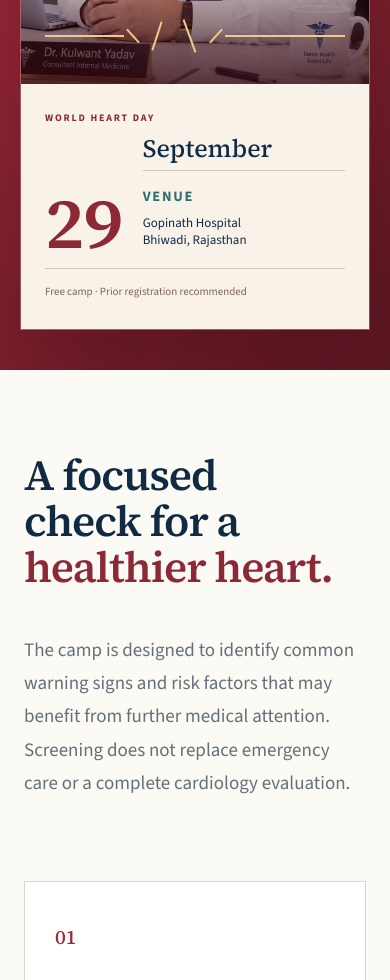
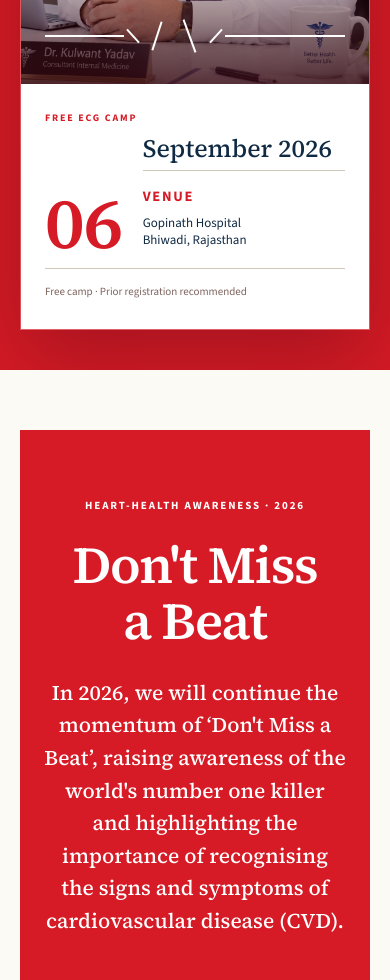
Before and after one commit to DrKulwantYadav/dky, a Next.js app: page /world-heart-day-free-ecg-camp in a window 390 px wide. Shown: the part 1020-2000 px from the top of the page. Built offline with nearby package versions, Linux system fonts and the light colour scheme.

Commit message:
Redesign September free ECG camp page

```diff
--- a/app/globals.css
+++ b/app/globals.css
@@ -752,3 +752,51 @@ footer .footer-social a:hover .footer-social-icon{transform:none}
 .conditions-hub .hub-hero h1,.conditions-hub .hub-hero>p,.services-page .services-hero h1,.services-page .services-hero>p,.services-page .service-jump{position:relative;z-index:1}
 @media(max-width:900px){.conditions-hub .hub-hero{background-image:linear-gradient(90deg,rgba(247,250,247,.97) 0%,rgba(247,250,247,.92) 62%,rgba(247,250,247,.66) 100%),url('/conditions-page-hero-background.png');background-position:center,58% center}.services-page .services-hero{background-image:linear-gradient(90deg,rgba(247,250,252,.97) 0%,rgba(247,250,252,.93) 64%,rgba(247,250,252,.7) 100%),url('/services-page-hero-background.png');background-position:center,60% center}}
 @media(max-width:620px){.conditions-hub .hub-hero,.services-page .services-hero{background-size:100% 100%,auto 100%}.conditions-hub .hub-hero{background-image:linear-gradient(90deg,rgba(247,250,247,.98) 0%,rgba(247,250,247,.95) 70%,rgba(247,250,247,.78) 100%),url('/conditions-page-hero-background.png');background-position:center,62% center}.services-page .services-hero{background-image:linear-gradient(90deg,rgba(247,250,252,.98) 0%,rgba(247,250,252,.95) 72%,rgba(247,250,252,.8) 100%),url('/services-page-hero-background.png');background-position:center,64% center}}
+
+/* September 2026 free ECG camp */
+.heart-camp-page{--heart-red:#d61b26;--heart-white:#ffffff}
+.heart-camp-page .heart-camp-hero{background:radial-gradient(circle at 72% 18%,rgba(255,255,255,.13),transparent 24%),var(--heart-red);color:var(--heart-white)}
+.heart-camp-page .heart-camp-copy .eyebrow,.heart-camp-page .heart-camp-copy h1 em,.heart-camp-page .heart-camp-copy>p:not(.eyebrow),.heart-camp-page .heart-call-action small{color:var(--heart-white)}
+.heart-camp-page .heart-camp-actions .primary-button{background:var(--heart-white);color:var(--heart-red)}
+.heart-camp-page .heart-symbol{background:var(--heart-white);color:var(--heart-red)}
+.heart-camp-page .ecg-line:before,.heart-camp-page .ecg-line:after,.heart-camp-page .ecg-line i{background:var(--heart-white)}
+.heart-camp-page .heart-date-card{background:var(--heart-white)}
+.heart-camp-page .heart-date-card>span,.heart-camp-page .heart-date-card>strong,.heart-camp-page .heart-date-card small{color:var(--heart-red)}
+.heart-campaign-message{margin:clamp(70px,8vw,120px) clamp(30px,10vw,165px);padding:clamp(60px,7vw,105px);background:var(--heart-red);color:var(--heart-white);text-align:center}
+.heart-campaign-message>span{text-transform:uppercase;letter-spacing:.17em;font-weight:700;font-size:11px}
+.heart-campaign-message h2{font-size:clamp(52px,6.5vw,92px);margin:18px 0 28px}
+.heart-campaign-message p{font-family:var(--font-display);font-size:clamp(21px,2vw,30px);line-height:1.55;max-width:1050px;margin:auto}
+.heart-camp-page .heart-attend li:before{color:var(--heart-red)}
+.heart-camp-page .heart-register{background:var(--heart-red);color:var(--heart-white)}
+.heart-camp-page .heart-register .eyebrow,.heart-camp-page .heart-register h2 em,.heart-camp-page .heart-register>p:not(.eyebrow){color:var(--heart-white)}
+.heart-camp-page .heart-register .primary-button{background:var(--heart-white);color:var(--heart-red)}
+.heart-location-hours{padding:clamp(95px,10vw,150px) clamp(30px,8vw,130px);background:var(--heart-white)}
+.heart-location-heading{display:flex;align-items:end;justify-content:space-between;gap:30px;margin-bottom:55px}
+.heart-location-heading h2{font-size:clamp(48px,6vw,80px);color:var(--navy);margin:0}
+.heart-location-grid{display:grid;grid-template-columns:1.15fr .85fr 1fr;gap:22px}
+.heart-location-grid article{min-width:0;border:1px solid var(--line);background:var(--heart-white)}
+.heart-map-card{display:flex;flex-direction:column}
+.heart-map-card iframe{width:100%;min-height:380px;border:0;flex:1}
+.heart-map-card>a{padding:18px 24px;color:var(--heart-red);font-weight:700;border-top:1px solid var(--line)}
+.heart-contact-card,.heart-hours-card{padding:36px 32px}
+.heart-contact-card>span,.heart-hours-card>span{text-transform:uppercase;letter-spacing:.12em;font-size:10px;font-weight:700;color:var(--heart-red)}
+.heart-contact-card h3,.heart-hours-card h3{font-family:var(--font-display);font-size:34px;color:var(--navy);margin:18px 0 30px}
+.heart-contact-card address{font-style:normal;color:var(--muted);font-size:17px;line-height:1.7}
+.heart-contact-card dl{margin:38px 0 0;border-top:1px solid var(--line)}
+.heart-contact-card dl>div{padding:17px 0;border-bottom:1px solid var(--line)}
+.heart-contact-card dt{text-transform:uppercase;letter-spacing:.1em;font-size:10px;color:var(--muted)}
+.heart-contact-card dd{margin:6px 0 0;font-weight:700;overflow-wrap:anywhere}
+.heart-hours-list{border-top:2px solid var(--heart-red)}
+.heart-hours-list p{display:grid;grid-template-columns:52px 1fr auto;gap:12px;align-items:center;margin:0;padding:18px 0;border-bottom:1px solid var(--line)}
+.heart-hours-list strong{font-family:var(--font-display);font-size:30px;color:var(--heart-red)}
+.heart-hours-list span{color:var(--muted)}
+.heart-hours-list b{font-size:13px;color:var(--navy)}
+.heart-final-cta{text-align:center;padding:clamp(95px,10vw,150px) 28px;background:#f4f1ed}
+.heart-final-cta>p{text-transform:uppercase;letter-spacing:.16em;font-weight:700;font-size:11px;color:var(--heart-red)}
+.heart-final-cta h2{font-size:clamp(48px,6vw,84px);color:var(--navy);max-width:1050px;margin:22px auto 40px}
+.heart-final-cta>div{display:flex;justify-content:center;gap:28px;align-items:center;flex-wrap:wrap}
+.heart-final-cta .primary-button{background:var(--heart-red);color:var(--heart-white)}
+.heart-final-cta>div>a:not(.primary-button){font-weight:700;color:var(--heart-red);border-bottom:1px solid var(--heart-red);padding:10px 0}
+.heart-final-cta>small{display:block;max-width:900px;margin:48px auto 0;color:var(--muted);line-height:1.6}
+@media(max-width:980px){.heart-location-grid{grid-template-columns:1fr 1fr}.heart-map-card{grid-column:1/-1}.heart-location-heading{align-items:start;flex-direction:column}}
+@media(max-width:620px){.heart-campaign-message{margin:60px 20px;padding:58px 24px}.heart-location-hours{padding:82px 24px}.heart-location-grid{grid-template-columns:1fr}.heart-map-card{grid-column:auto}.heart-map-card iframe{min-height:310px}.heart-contact-card,.heart-hours-card{padding:30px 24px}.heart-hours-list p{grid-template-columns:46px 1fr}.heart-hours-list b{grid-column:2}.heart-final-cta{padding:82px 24px}.heart-final-cta h2{font-size:45px}}
--- a/app/world-heart-day-free-ecg-camp/page.tsx
+++ b/app/world-heart-day-free-ecg-camp/page.tsx
@@ -3,34 +3,36 @@ import SiteFooter from "../SiteFooter";
 import { pageMetadata } from "../seo";
 
 export const metadata: Metadata = pageMetadata({
-  title: "Free ECG and Heart Check-up Camp | World Heart Day",
-  description: "Join the free ECG and heart check-up camp on 29 September at Gopinath Hospital, Bhiwadi, with Dr. Kulwant Yadav. Call or WhatsApp to register.",
+  title: "Free ECG and Heart Check-up Camp | September 2026",
+  description: "Register for a free ECG and heart check-up on Sundays in September 2026 at Gopinath Hospital, Bhiwadi, with Dr. Kulwant Yadav.",
   path: "/world-heart-day-free-ecg-camp",
 });
 
-const checks = [
-  ["01", "Blood pressure check", "A careful blood-pressure reading with basic interpretation."],
-  ["02", "ECG screening", "A resting ECG when clinically appropriate during the camp."],
-  ["03", "Heart-risk review", "A focused review of symptoms and common cardiovascular risk factors."],
-  ["04", "Doctor guidance", "Practical advice on the next step, follow-up or referral when required."],
+const registrationMessage = "https://wa.me/919205775932?text=I%20would%20like%20to%20register%20for%20the%20free%20ECG%20and%20heart%20check-up%20camp%20on%206%20September%202026.";
+
+const campHours = [
+  ["6", "Sunday", "9:00 am – 1:00 pm"],
+  ["13", "Sunday", "9:00 am – 1:00 pm"],
+  ["20", "Sunday", "9:00 am – 1:00 pm"],
+  ["27", "Sunday", "9:00 am – 1:00 pm"],
 ];
 
 export default function WorldHeartDayCampPage() {
   return <main className="heart-camp-page">
-    <div className="info-strip"><span>World Heart Day · 29 September</span><strong>Free ECG &amp; heart check-up camp</strong></div>
+    <div className="info-strip"><span>Free heart-health camp · September 2026</span><strong>Free ECG &amp; heart check-up</strong></div>
     <header className="site-header">
       <a className="brand" href="/"><span><strong>Dr. Kulwant Yadav</strong><small>Consultant Internal Medicine</small></span></a>
-      <nav aria-label="Camp page navigation"><a href="/">Home</a><a href="#camp-details">Camp details</a><a href="#who-should-attend">Who should attend</a><a href="#register">Register</a></nav>
+      <nav aria-label="Camp page navigation"><a href="/">Home</a><a href="#campaign">Camp details</a><a href="#who-should-attend">Who should attend</a><a href="#register">Register</a></nav>
       <a className="header-cta" href="tel:+919205775932">Call to register</a>
     </header>
 
     <section className="heart-camp-hero">
       <div className="heart-camp-copy">
-        <p className="eyebrow"><span/> World Heart Day · 29 September</p>
+        <p className="eyebrow"><span/> Free ECG camp · 6 September 2026</p>
         <h1>Free ECG &amp;<br/><em>Heart Check-up Camp</em></h1>
         <p>Take a simple, informed step toward understanding your heart health with a focused screening and medical guidance at Gopinath Hospital, Bhiwadi.</p>
         <div className="heart-camp-actions">
-          <a className="primary-button" href="https://wa.me/919205775932?text=I%20would%20like%20to%20register%20for%20the%20free%20World%20Heart%20Day%20ECG%20and%20heart%20check-up%20camp%20on%2029%20September." target="_blank" rel="noopener noreferrer">Register on WhatsApp <span>↗</span></a>
+          <a className="primary-button" href={registrationMessage} target="_blank" rel="noopener noreferrer">Register on WhatsApp <span>↗</span></a>
           <a className="heart-call-action" href="tel:+919205775932"><small>Call for registration</small><strong>+91 92057 75932</strong></a>
         </div>
       </div>
@@ -43,26 +45,23 @@ export default function WorldHeartDayCampPage() {
           <div className="ecg-line" aria-hidden="true"><i/><i/><i/><i/><i/></div>
         </div>
         <div className="heart-date-card">
-          <span>World Heart Day</span>
-          <strong>29</strong>
-          <b>September</b>
+          <span>Free ECG camp</span>
+          <strong>06</strong>
+          <b>September 2026</b>
           <div><small>Venue</small><p>Gopinath Hospital<br/>Bhiwadi, Rajasthan</p></div>
           <em>Free camp · Prior registration recommended</em>
         </div>
       </aside>
     </section>
 
-    <section className="heart-camp-intro" id="camp-details">
-      <div><p className="section-label"><span>01</span> What is included</p><h2>A focused check for a <em>healthier heart.</em></h2></div>
-      <p>The camp is designed to identify common warning signs and risk factors that may benefit from further medical attention. Screening does not replace emergency care or a complete cardiology evaluation.</p>
-    </section>
-
-    <section className="heart-check-grid" aria-label="Camp checks">
-      {checks.map(([number, title, description]) => <article key={number}><span>{number}</span><h2>{title}</h2><p>{description}</p></article>)}
+    <section className="heart-campaign-message" id="campaign">
+      <span>Heart-health awareness · 2026</span>
+      <h2>Don&apos;t Miss a Beat</h2>
+      <p>In 2026, we will continue the momentum of &lsquo;Don&apos;t Miss a Beat&rsquo;, raising awareness of the world&apos;s number one killer and highlighting the importance of recognising the signs and symptoms of cardiovascular disease (CVD).</p>
     </section>
 
     <section className="heart-attend" id="who-should-attend">
-      <div><p className="section-label light"><span>02</span> Consider attending</p><h2>Know your risk before symptoms become serious.</h2></div>
+      <div><p className="section-label light"><span>01</span> Consider attending</p><h2>Know your risk before symptoms become serious.</h2></div>
       <ul>
         <li>Adults with diabetes, high blood pressure, high cholesterol or excess weight</li>
         <li>People with a family history of heart disease or stroke</li>
@@ -72,18 +71,45 @@ export default function WorldHeartDayCampPage() {
     </section>
 
     <section className="heart-prepare">
-      <div><p className="section-label"><span>03</span> Before you visit</p><h2>Bring a few useful details.</h2></div>
+      <div><p className="section-label"><span>02</span> Before you visit</p><h2>Bring a few useful details.</h2></div>
       <div className="heart-prepare-list"><p><b>Current medicines</b><span>Bring your prescription or an updated medicine list.</span></p><p><b>Previous reports</b><span>Carry earlier ECGs, blood tests or heart-related reports if available.</span></p><p><b>Comfortable clothing</b><span>Wear clothing that allows easy access to the chest, arms and ankles for an ECG.</span></p></div>
     </section>
 
     <section className="heart-register" id="register">
       <p className="eyebrow"><span/> Reserve your place</p>
-      <h2>Join the free camp on <em>29 September.</em></h2>
-      <p>Camp timings and individual availability should be confirmed with the clinic before travelling. Registration is recommended because capacity may be limited.</p>
-      <div><a className="primary-button" href="https://wa.me/919205775932?text=I%20would%20like%20to%20register%20for%20the%20free%20World%20Heart%20Day%20ECG%20and%20heart%20check-up%20camp%20on%2029%20September." target="_blank" rel="noopener noreferrer">WhatsApp to register <span>↗</span></a><a href="tel:+919205775932">Call +91 92057 75932</a><a href="https://maps.app.goo.gl/W9QHHQxRkA5bGasi7" target="_blank" rel="noopener noreferrer">Get directions ↗</a></div>
+      <h2>Join the free camp from <em>6 September.</em></h2>
+      <p>Free check-ups are planned on all four Sundays in September. Registration is recommended because capacity may be limited.</p>
+      <div><a className="primary-button" href={registrationMessage} target="_blank" rel="noopener noreferrer">WhatsApp to register <span>↗</span></a><a href="tel:+919205775932">Call +91 92057 75932</a><a href="https://maps.app.goo.gl/W9QHHQxRkA5bGasi7" target="_blank" rel="noopener noreferrer">Get directions ↗</a></div>
     </section>
 
-    <section className="heart-emergency-note"><strong>Important</strong><p>A camp screening is not suitable for emergencies. For chest pain, severe breathlessness, fainting, stroke symptoms or another sudden serious symptom, visit the nearest emergency department immediately.</p></section>
+    <section className="heart-location-hours" id="location-hours">
+      <div className="heart-location-heading"><p className="section-label"><span>03</span> Plan your visit</p><h2>Location &amp; hours</h2></div>
+      <div className="heart-location-grid">
+        <article className="heart-map-card">
+          <iframe title="Gopinath Hospital location on Google Maps" src="https://www.google.com/maps?q=Gopinath%20Hospital%2C%20H-226%20Industrial%20Area%2C%20Bhiwadi%2C%20Rajasthan%20301019&amp;output=embed" loading="lazy" referrerPolicy="no-referrer-when-downgrade"/>
+          <a href="https://maps.app.goo.gl/W9QHHQxRkA5bGasi7" target="_blank" rel="noopener noreferrer">Open in Google Maps ↗</a>
+        </article>
+        <article className="heart-contact-card">
+          <span>Hospital details</span>
+          <h3>Gopinath Hospital</h3>
+          <address>H-226, Industrial Area<br/>Near Ramphal Cinema<br/>Bhiwadi – 301019, Rajasthan</address>
+          <dl><div><dt>Mobile</dt><dd><a href="tel:+919205775932">+91 92057 75932</a></dd></div><div><dt>Email enquiries</dt><dd><a href="tel:+919205775932">Contact the clinic to confirm</a></dd></div></dl>
+        </article>
+        <article className="heart-hours-card">
+          <span>Free camp check-up hours</span>
+          <h3>September 2026</h3>
+          <div className="heart-hours-list">{campHours.map(([date, day, time]) => <p key={date}><strong>{date}</strong><span>{day}</span><b>{time}</b></p>)}</div>
+        </article>
+      </div>
+    </section>
+
+    <section className="heart-final-cta">
+      <p>Four Sundays. One important step for your heart.</p>
+      <h2>Don&apos;t miss the opportunity to get a free ECG check-up.</h2>
+      <div><a className="primary-button" href={registrationMessage} target="_blank" rel="noopener noreferrer">Register for free <span>↗</span></a><a href="tel:+919205775932">Call the clinic</a></div>
+      <small>For chest pain, severe breathlessness, fainting, stroke symptoms or another sudden serious symptom, visit the nearest emergency department immediately.</small>
+    </section>
+
     <SiteFooter />
   </main>;
 }
```
